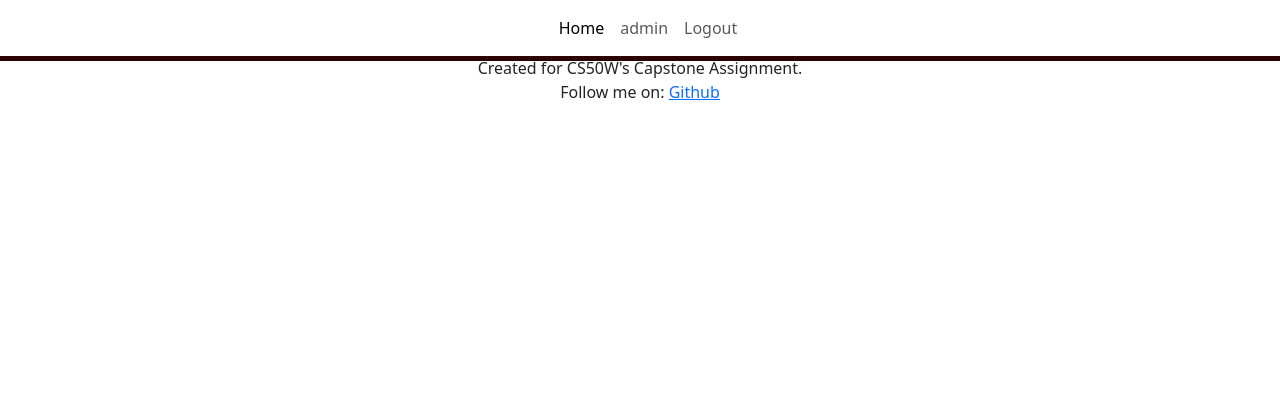
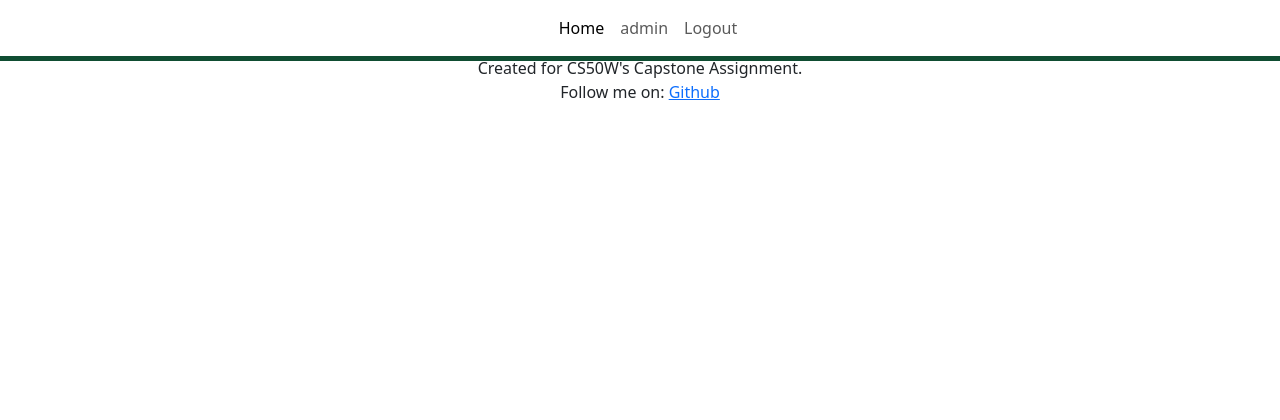
Before and after one commit to dermotbg/CS50W_final_project, a Django app: page /chat/11 in a window 1280 px wide. Shown: the top 420 px of the page. Run offline with Django 4.2, Linux system fonts and the light colour scheme; a user stored in the database is signed in.

Commit message:
drop white shadow

```diff
--- a/BGpt/static/BGpt/styles.css
+++ b/BGpt/static/BGpt/styles.css
@@ -95,7 +95,7 @@ body #card-cont {
 body #card-cont > * {
   border: 0;
   border-radius: 0.5em;
-  box-shadow: 0 0 0 10px #ff2d2d, 0 0 0 20px #319835, 0 0 0 30px #ffffff;
+  box-shadow: 0 0 0 10px #ff2d2d, 0 0 0 20px #319835;
 }
 body #start-cont {
   display: flex;
@@ -151,7 +151,7 @@ footer {
 }
 
 .navbar-light {
-  box-shadow: 0 0 0 5px #2b0000;
+  box-shadow: 0 0 0 5px #0f4d32;
 }
 
 /*# sourceMappingURL=styles.css.map */
--- a/BGpt/static/BGpt/styles.scss
+++ b/BGpt/static/BGpt/styles.scss
@@ -126,7 +126,7 @@ body{
         box-shadow:
                 0 0 0 10px $red,
                 0 0 0 20px $green,
-                0 0 0 30px $white;
+                // 0 0 0 30px $white;
     }
     #start-cont{
         display: flex;
@@ -183,7 +183,7 @@ footer{
 
 .navbar-light{
     box-shadow:
-        0 0 0 5px $black,
+        0 0 0 5px $green-drk;
         // 0 0 0 20px $green,
         // 0 0 0 30px $white;
 }
```
